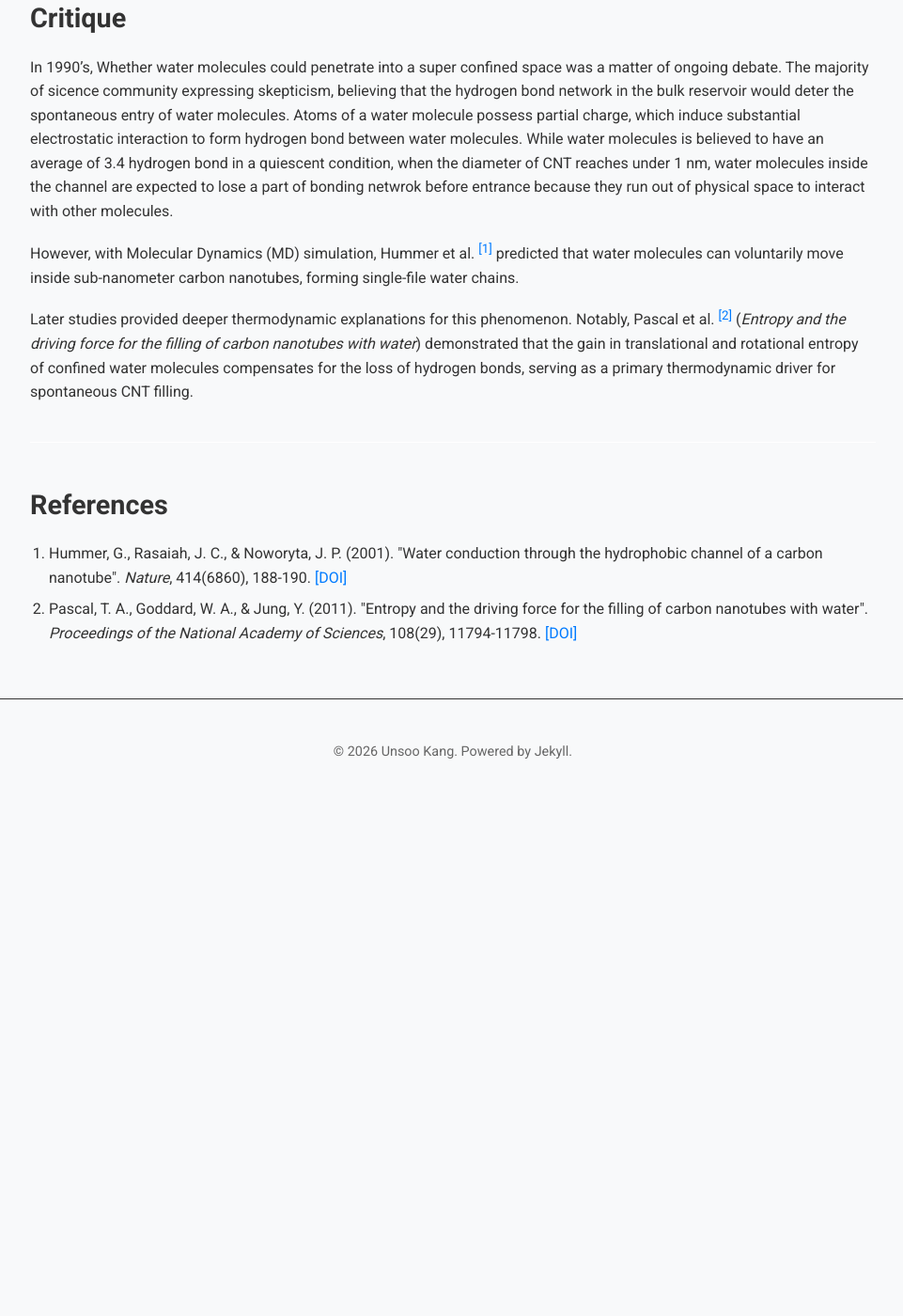
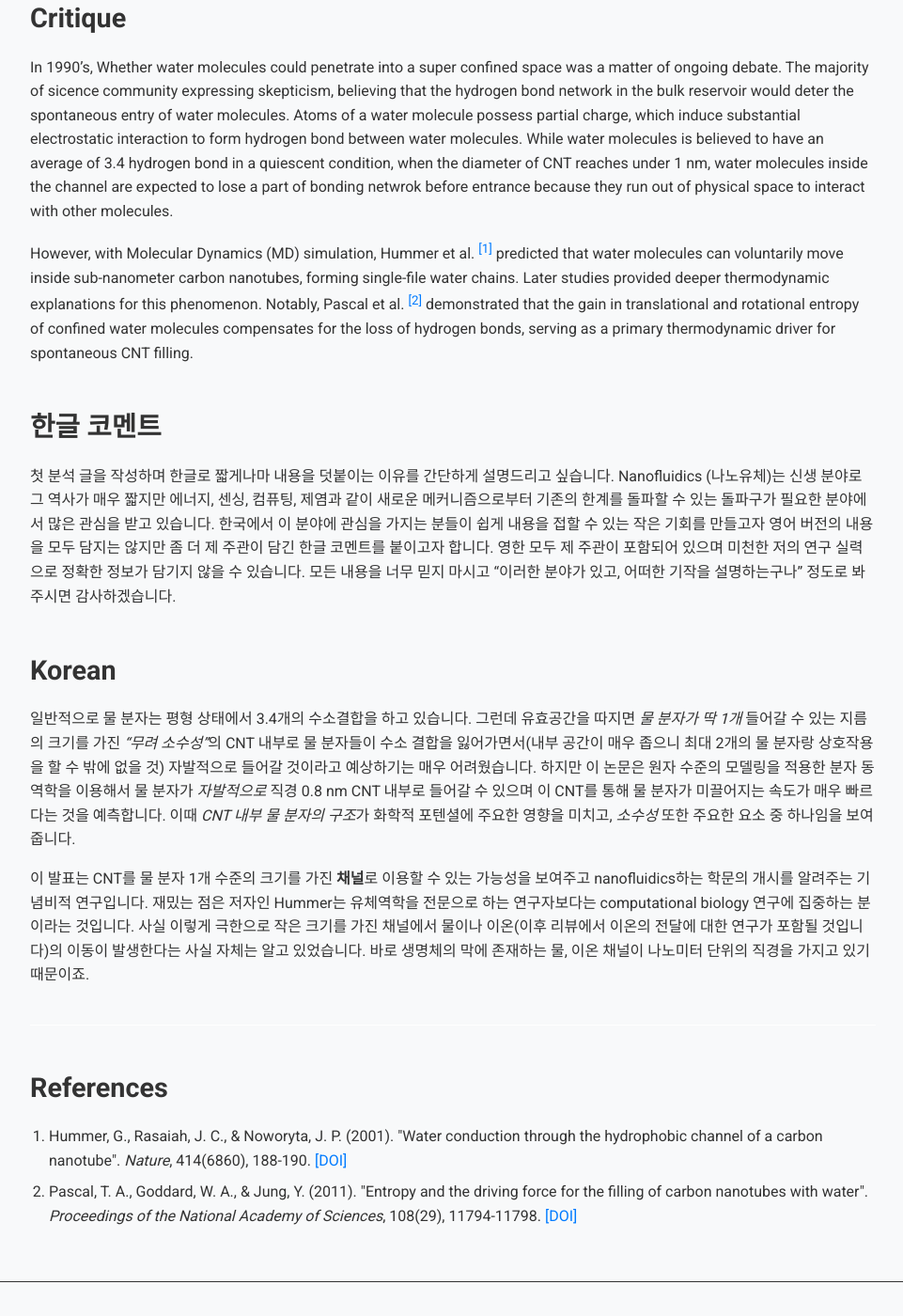
Before and after one commit to uskmba/uskmba.github.io, a Jekyll site: the page built from _posts/2026-08-24-review-CNT-water-permeation.md, in a window 1280 px wide and 1400 px high, scrolled down 1030 px. Shown: the whole window at 94% size, without its empty margins (158-1119 px from the left). Built offline with Jekyll 4.4.1, drawn with Linux system fonts in a browser that asks for light colours; before the commit the page ends 1885 px from its top, so only the background shows below that.

Commit message:
basic review papers

```diff
--- a/_posts/2026-08-24-review-CNT-water-permeation.md
+++ b/_posts/2026-08-24-review-CNT-water-permeation.md
@@ -20,6 +20,17 @@ This paper suggests that water molecules spontaneously and permeate through a ca
 ## Critique
 In 1990's, Whether water molecules could penetrate into a super confined space was a matter of ongoing debate. The majority of sicence community expressing skepticism, believing that the hydrogen bond network in the bulk reservoir would deter the spontaneous entry of water molecules. Atoms of a water molecule possess partial charge, which induce substantial electrostatic interaction to form hydrogen bond between water molecules. While water molecules is believed to have an average of 3.4 hydrogen bond in a quiescent condition, when the diameter of CNT reaches under 1 nm, water molecules inside the channel are expected to lose a part of bonding netwrok before entrance because they run out of physical space to interact with other molecules.
 
- However, with Molecular Dynamics (MD) simulation, Hummer et al. {% include cite.html id="hummer2001water" %} predicted that water molecules can voluntarily move inside sub-nanometer carbon nanotubes, forming single-file water chains.
+However, with Molecular Dynamics (MD) simulation, Hummer et al. {% include cite.html id="hummer2001water" %} predicted that water molecules can voluntarily move inside sub-nanometer carbon nanotubes, forming single-file water chains. Later studies provided deeper thermodynamic explanations for this phenomenon. Notably, Pascal et al. {% include cite.html id="pascal2011entropy" %} demonstrated that the gain in translational and rotational entropy of confined water molecules compensates for the loss of hydrogen bonds, serving as a primary thermodynamic driver for spontaneous CNT filling.
 
-Later studies provided deeper thermodynamic explanations for this phenomenon. Notably, Pascal et al. {% include cite.html id="pascal2011entropy" %} (*Entropy and the driving force for the filling of carbon nanotubes with water*) demonstrated that the gain in translational and rotational entropy of confined water molecules compensates for the loss of hydrogen bonds, serving as a primary thermodynamic driver for spontaneous CNT filling.
+
+
+
+## 한글 코멘트
+
+첫 분석 글을 작성하며 한글로 짧게나마 내용을 덧붙이는 이유를 간단하게 설명드리고 싶습니다. Nanofluidics (나노유체)는 신생 분야로 그 역사가 매우 짧지만 에너지, 센싱, 컴퓨팅, 제염과 같이 새로운 메커니즘으로부터 기존의 한계를 돌파할 수 있는 돌파구가 필요한 분야에서 많은 관심을 받고 있습니다. 한국에서 이 분야에 관심을 가지는 분들이 쉽게 내용을 접할 수 있는 작은 기회를 만들고자 영어 버전의 내용을 모두 담지는 않지만 좀 더 제 주관이 담긴 한글 코멘트를 붙이고자 합니다. 영한 모두 제 주관이 포함되어 있으며 미천한 저의 연구 실력으로 정확한 정보가 담기지 않을 수 있습니다. 모든 내용을 너무 믿지 마시고 "이러한 분야가 있고, 어떠한 기작을 설명하는구나" 정도로 봐주시면 감사하겠습니다.
+
+## Korean
+
+일반적으로 물 분자는 평형 상태에서 3.4개의 수소결합을 하고 있습니다. 그런데 유효공간을 따지면 *물 분자가 딱 1개* 들어갈 수 있는 지름의 크기를 가진 *"무려 소수성"*의 CNT 내부로 물 분자들이 수소 결합을 잃어가면서(내부 공간이 매우 좁으니 최대 2개의 물 분자랑 상호작용을 할 수 밖에 없을 것) 자발적으로 들어갈 것이라고 예상하기는 매우 어려웠습니다. 하지만 이 논문은 원자 수준의 모델링을 적용한 분자 동역학을 이용해서 물 분자가 *자발적으로* 직경 0.8 nm CNT 내부로 들어갈 수 있으며 이 CNT를 통해 물 분자가 미끌어지는 속도가 매우 빠르다는 것을 예측합니다. 이때 *CNT 내부 물 분자의 구조*가 화학적 포텐셜에 주요한 영향을 미치고, *소수성* 또한 주요한 요소 중 하나임을 보여줍니다.
+
+이 발표는 CNT를 물 분자 1개 수준의 크기를 가진 **채널**로 이용할 수 있는 가능성을 보여주고 nanofluidics하는 학문의 개시를 알려주는 기념비적 연구입니다. 재밌는 점은 저자인 Hummer는 유체역학을 전문으로 하는 연구자보다는 computational biology 연구에 집중하는 분이라는 것입니다. 사실 이렇게 극한으로 작은 크기를 가진 채널에서 물이나 이온(이후 리뷰에서 이온의 전달에 대한 연구가 포함될 것입니다)의 이동이 발생한다는 사실 자체는 알고 있었습니다. 바로 생명체의 막에 존재하는 물, 이온 채널이 나노미터 단위의 직경을 가지고 있기 때문이죠.
```
Also changed, not shown: _posts/2026-01-16-review-cnt-synthesis.md (deleted, +0 -16 lines), _posts/2026-01-16-review-nanoporous-graphene.md (deleted, +0 -17 lines), _posts/2026-08-28-review-cnt-synthesis.md (added, +16 -0 lines), _posts/2026-09-02-review-nanoporous-graphene.md (added, +17 -0 lines).
